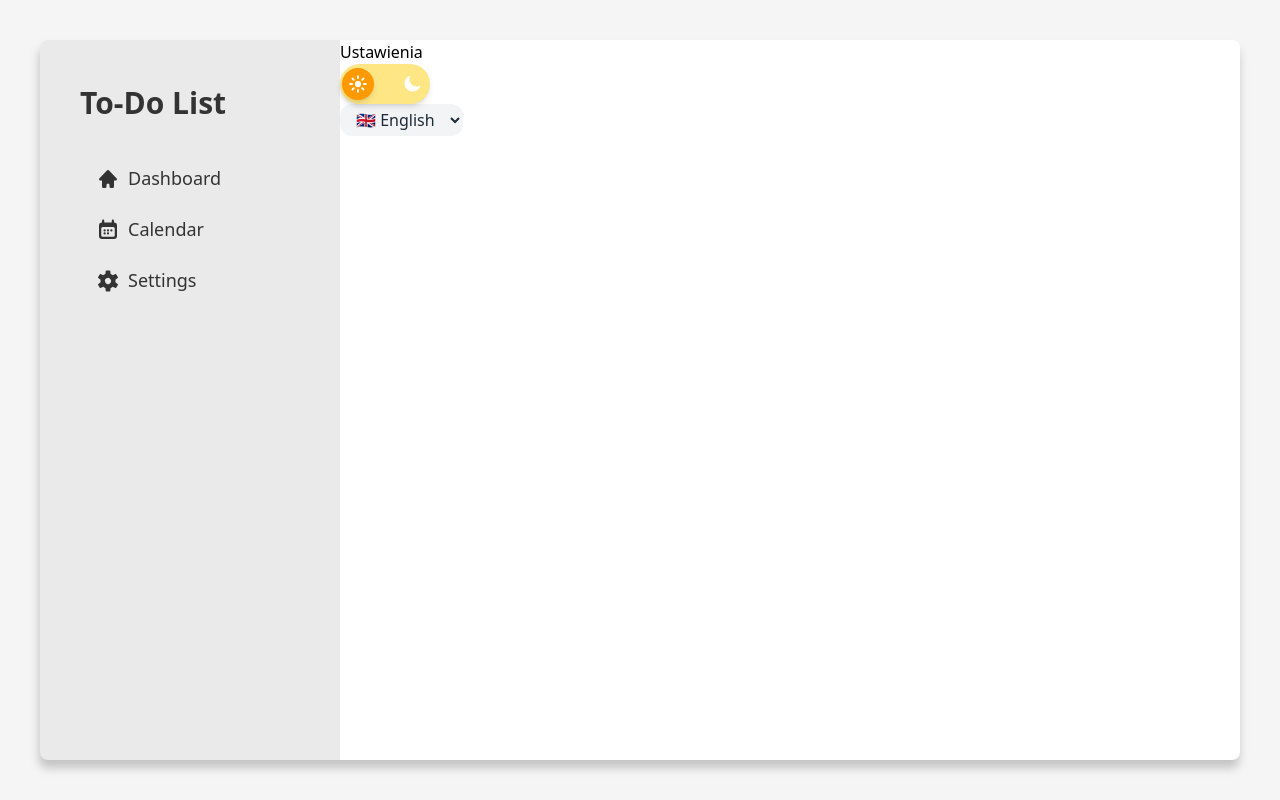
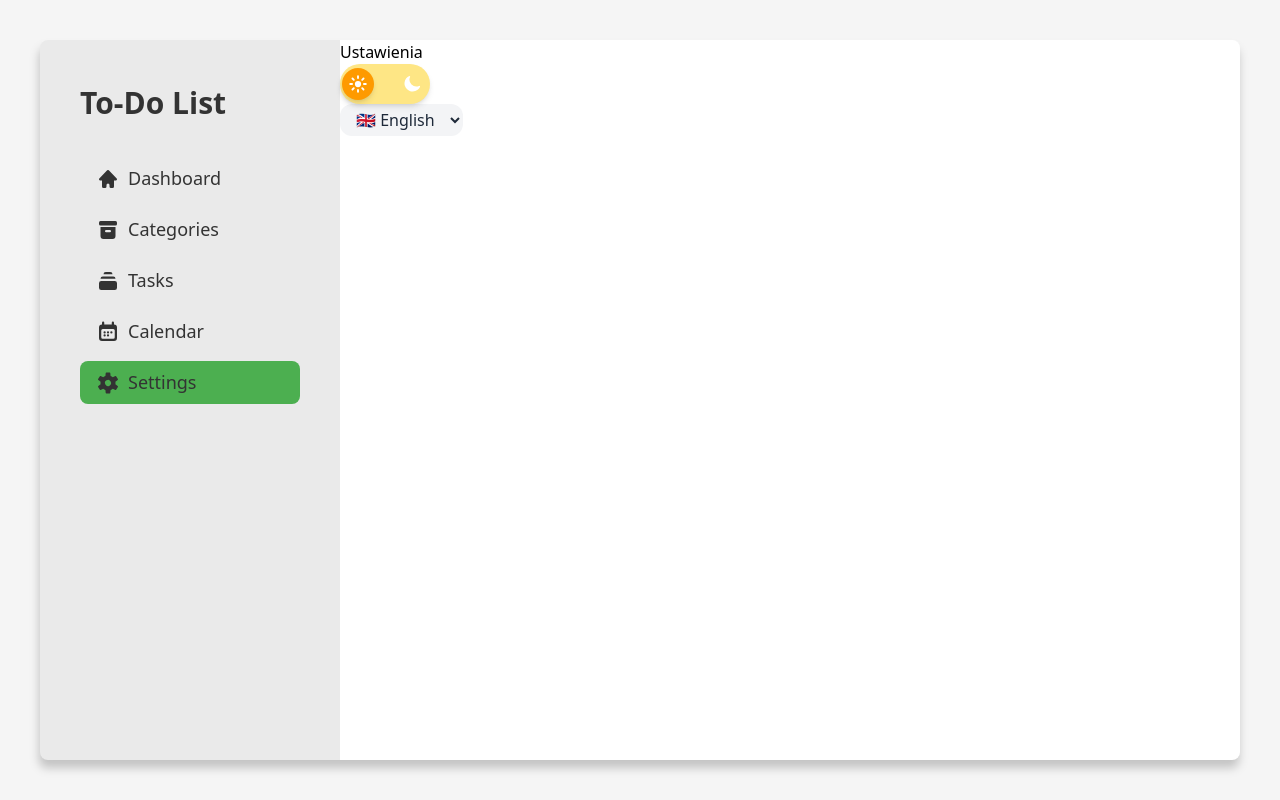
Before and after one commit to kacperrito21/ThesisProject, a Next.js app in the folder frontend/: page /en/settings in a window 1280 px wide. Built offline with nearby package versions, Linux system fonts and the light colour scheme.

Commit message:
rozwinięcie sidebara i dodanie nowych stron

```diff
--- a/frontend/messages/en.json
+++ b/frontend/messages/en.json
@@ -1,9 +1,10 @@
 {
   "navigation": {
     "dashboard": "Dashboard",
-    "tasks": "Tasks",
     "calendar": "Calendar",
-    "settings": "Settings"
+    "settings": "Settings",
+    "categories": "Categories",
+    "tasks": "Tasks"
   },
   "auth": {
     "login": "Log in",
--- a/frontend/messages/pl.json
+++ b/frontend/messages/pl.json
@@ -2,7 +2,9 @@
   "navigation": {
     "dashboard": "Strona Główna",
     "calendar": "Kalendarz",
-    "settings": "Ustawienia"
+    "settings": "Ustawienia",
+    "categories": "Kategorie",
+    "tasks": "Zadania"
   },
   "auth": {
     "login": "Zaloguj się",
--- /dev/null
+++ b/frontend/src/app/[locale]/(with-sidebar)/categories/page.tsx
@@ -0,0 +1,4 @@
+'use client'
+export default function Page() {
+  return <div className="bg-[var(--color-primary)] w-full h-full rounded-r-lg">Kategorie</div>
+}
--- /dev/null
+++ b/frontend/src/app/[locale]/(with-sidebar)/tasks/page.tsx
@@ -0,0 +1,4 @@
+'use client'
+export default function Page() {
+  return <div className="bg-[var(--color-primary)] w-full h-full rounded-r-lg">Zadania</div>
+}
--- a/frontend/src/components/SideBar.tsx
+++ b/frontend/src/components/SideBar.tsx
@@ -2,7 +2,13 @@
 
 import Link from 'next/link'
 import { usePathname } from 'next/navigation'
-import { CalendarDaysIcon, Cog6ToothIcon, HomeIcon } from '@heroicons/react/16/solid'
+import {
+  CalendarDaysIcon,
+  Cog6ToothIcon,
+  HomeIcon,
+  RectangleStackIcon,
+  ArchiveBoxIcon,
+} from '@heroicons/react/16/solid'
 import { useTranslations } from 'next-intl'
 
 export const SideBar = () => {
@@ -11,6 +17,8 @@ export const SideBar = () => {
 
   const menuItems = [
     { href: '/dashboard', icon: HomeIcon, label: `${t('dashboard')}` },
+    { href: '/categories', icon: ArchiveBoxIcon, label: `${t('categories')}` },
+    { href: '/tasks', icon: RectangleStackIcon, label: `${t('tasks')}` },
     { href: '/calendar', icon: CalendarDaysIcon, label: `${t('calendar')}` },
     { href: '/settings', icon: Cog6ToothIcon, label: `${t('settings')}` },
   ]
@@ -22,7 +30,7 @@ export const SideBar = () => {
         <nav className="space-y-2">
           {menuItems.map((item) => {
             const Icon = item.icon
-            const isActive = pathname === item.href
+            const isActive = pathname.includes(item.href)
 
             return (
               <Link
--- a/frontend/src/styles/globals.css
+++ b/frontend/src/styles/globals.css
@@ -16,7 +16,7 @@
     --color-sidebar: #1b1f23;
     --color-primary: #22262a;
     --color-secondary: #5b4e8c;
-    --color-hover: #332c4d;
-    --color-chosen: #2c2f34;
+    --color-hover: #2c2f34;
+    --color-chosen: #332c4d;
     --color-text: #c8c9cb;
 }
```
